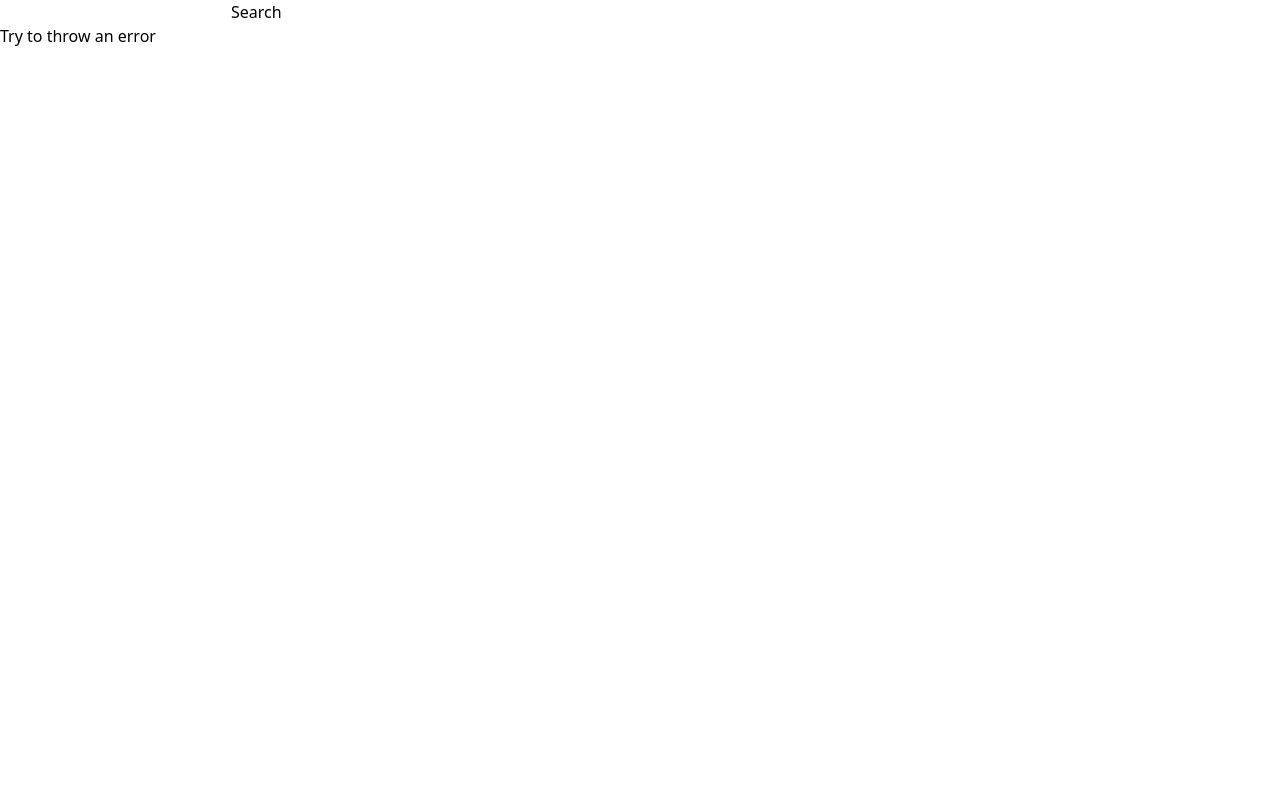
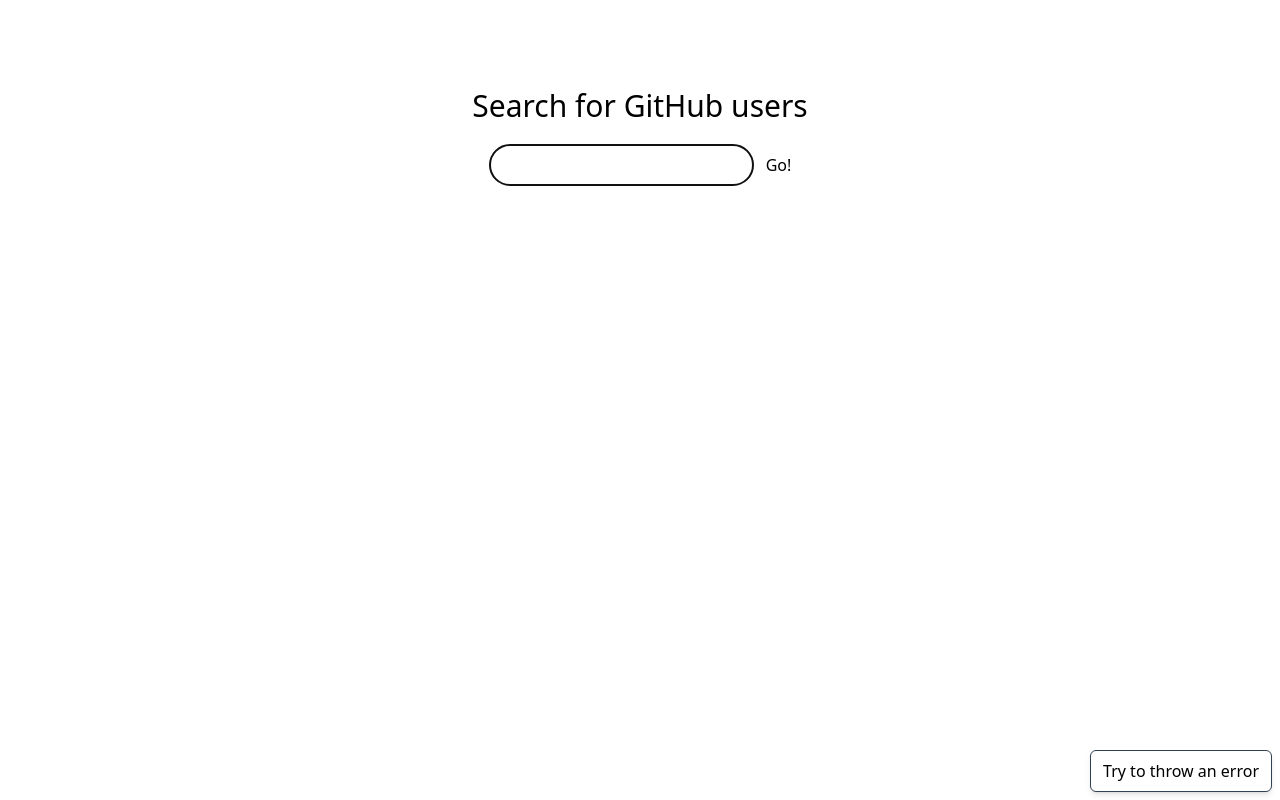
Before and after one commit to fedorenksei/RSSchoolReact2023Q4, a React (Vite) app: page / in a window 1280 px wide. Built offline with nearby package versions, Linux system fonts and the light colour scheme.

Commit message:
style: add basic styles

```diff
--- a/src/entities/input.tsx
+++ b/src/entities/input.tsx
@@ -1,4 +1,4 @@
-import React, { Component, FormEvent } from 'react';
+import React, { Component, FormEvent, RefObject } from 'react';
 
 const LS_ITEM_NAME = 'userSearchQuery';
 
@@ -11,23 +11,38 @@
 }
 
 export class SearchInput extends Component<Props, State> {
+  inputElement: RefObject<HTMLInputElement>;
+
   state = {
     query: '',
   };
 
+  constructor(props: Props) {
+    super(props);
+    this.inputElement = React.createRef();
+  }
+
   render() {
     return (
-      <form onSubmit={(e) => this.processSubmitEvent(e)}>
+      <form
+        onSubmit={(e) => this.processSubmitEvent(e)}
+        className="flex flex-wrap items-center gap-3"
+      >
         <input
+          ref={this.inputElement}
           value={this.state.query}
           onChange={(e) => this.setState({ query: e.target.value })}
+          className="border p-2 px-4 rounded-full hover:border-violet-700"
         />
-        <button type="submit">Search</button>
+        <button type="submit" className="hover:text-green-600 transition">
+          Go!
+        </button>
       </form>
     );
   }
 
   componentDidMount() {
+    this.inputElement.current?.focus();
     const query = localStorage.getItem(LS_ITEM_NAME);
     if (query) this.setState({ query });
     this.props.handleQuery(query || '');
--- a/src/entities/testError.tsx
+++ b/src/entities/testError.tsx
@@ -11,7 +11,10 @@
     if (this.state.throwError) throw new Error('This is a test Error');
 
     return (
-      <button onClick={() => this.setState({ throwError: true })}>
+      <button
+        className="fixed bottom-2 right-2 px-3 py-2 bg-white border rounded-md border-slate-700 transition hover:text-red-900 hover:border-red-900 shadow-md"
+        onClick={() => this.setState({ throwError: true })}
+      >
         Try to throw an error
       </button>
     );
--- a/src/entities/user.tsx
+++ b/src/entities/user.tsx
@@ -5,18 +5,25 @@
   constructor(props: UserData) {
     super(props);
   }
+
   render() {
     return (
-      <div>
-        <img src={this.props.avatarUrl} width="100px" />
-        {this.props.login}
+      <div className="p-5 flex gap-3">
+        <img
+          src={this.props.avatarUrl}
+          className="rounded-md h-[100px] aspect-square"
+        />
+        <div className="flex flex-col">
           <a
             href={this.props.profileUrl}
             target="_blank"
             rel="noopener noreferrer"
+            className="hover:text-blue-800 transition"
+            title="See profile"
           >
-          see profile
+            {this.props.login}
           </a>
+        </div>
       </div>
     );
   }
--- a/src/pages/home.tsx
+++ b/src/pages/home.tsx
@@ -5,10 +5,10 @@
 export class Home extends Component {
   render() {
     return (
-      <>
+      <div className="p-2 space-y-3">
         <Search />
         <TestError />
-      </>
+      </div>
     );
   }
 }
--- a/src/widgets/search/index.tsx
+++ b/src/widgets/search/index.tsx
@@ -13,10 +13,11 @@
 
   render() {
     return (
-      <>
+      <div className="flex flex-col items-center pt-[10vh] flex-shrink-0 gap-5">
+        <h1 className="text-3xl">Search for GitHub users</h1>
         <SearchInput handleQuery={this.handleQuery.bind(this)} />
         <SearchResults query={this.state.query} />
-      </>
+      </div>
     );
   }
 
```
Lines whose indentation alone changed are shown as unchanged.
